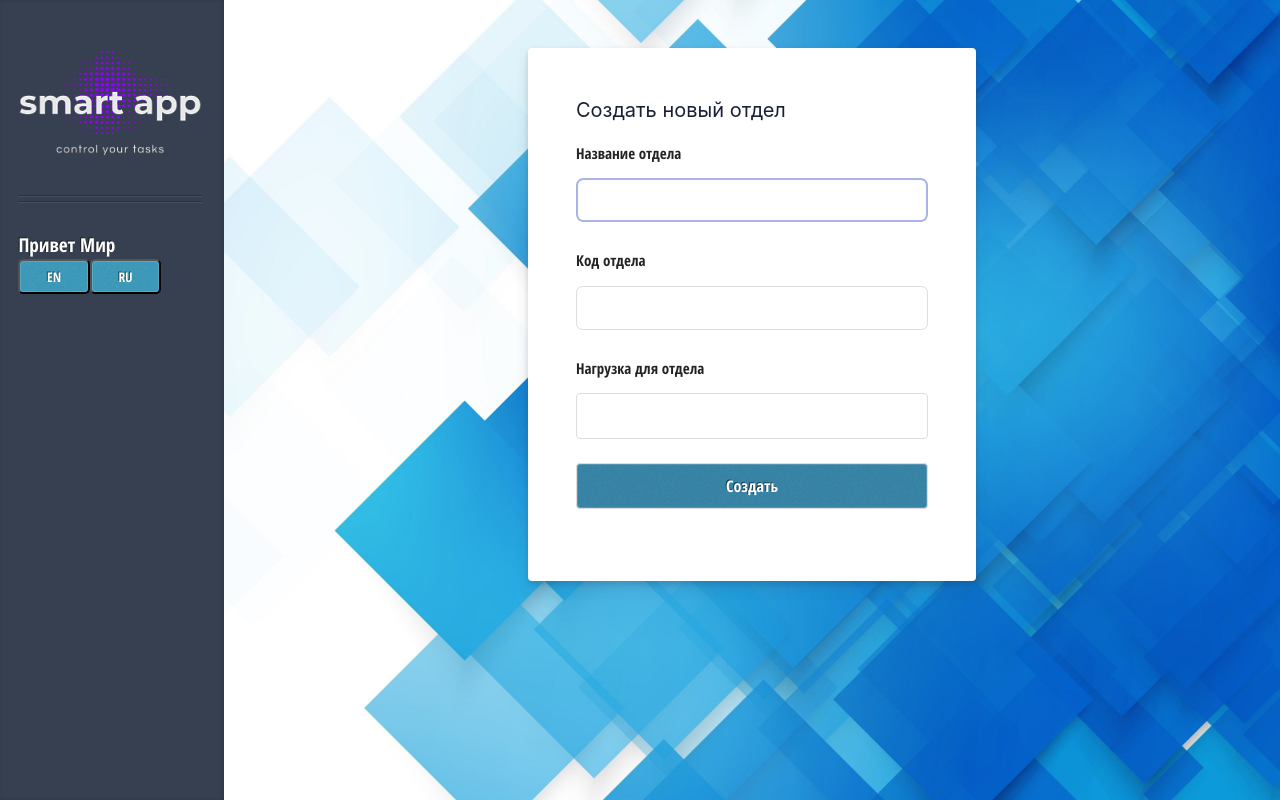
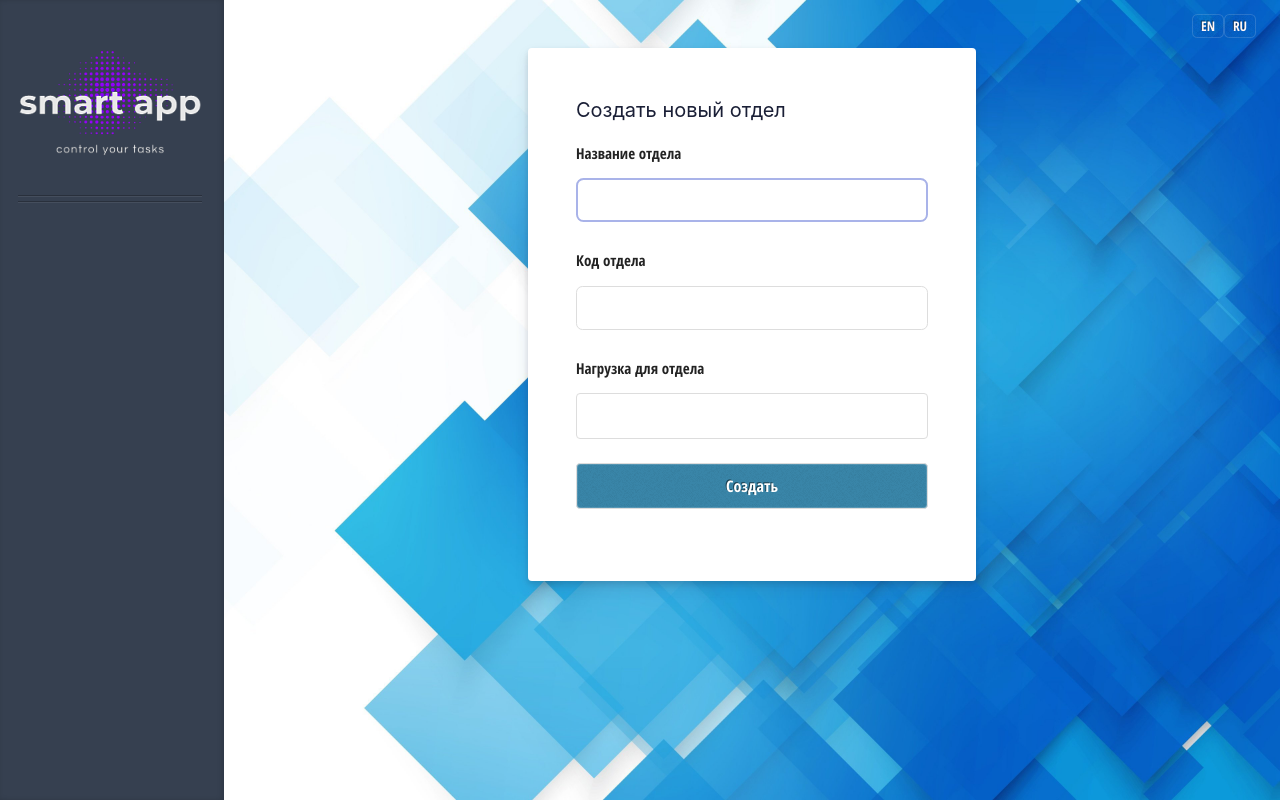
Before and after one commit to fsn79/SMART-APP, a React (Create React App) app in the folder frontend/: page /create-work-center in a window 1280 px wide. Built offline with nearby package versions, Linux system fonts and the light colour scheme.

Commit message:
btn leng

```diff
--- a/frontend/src/App.css
+++ b/frontend/src/App.css
@@ -864,3 +864,29 @@ form .work-center-select-wrapper select {
 .flex-3-2 div:last-child {
   width: 38%;
 }
+.button-lang {
+  position: absolute;
+  display: flex;
+  justify-content: space-between;
+  top: 0.85em;
+  right: 1.5em;
+  width:4rem;
+  height: 1.5rem;
+  padding: none;
+}
+.btn-lang {
+  width: 5rem;
+  background-color: rgba(0, 0, 0, 0);
+  color: rgb(255, 248, 248);
+  padding: 0px;
+  border: 0;
+  /* outline-color: none; */
+}
+.btn-lang:hover {
+  transition: 1s;
+  background-color: rgba(0, 0, 0, 0);
+  font-family: 'Open Sans Condensed', sans-serif;
+  color:rgb(255, 255, 255);
+  border: 0;
+  border: solid 1px #ddd;
+}
--- a/frontend/src/App.jsx
+++ b/frontend/src/App.jsx
@@ -16,6 +16,7 @@ import ListUsers from './components/admin/ListUsers.jsx';
 import ListWorkCenters from './components/admin/ListWorkCenters.jsx';
 import ListOrders from './components/manager/ListOrders.jsx';
 import ListItems from './components/manager/ListItems.jsx';
+import Header from './components/Header.jsx';
 
 function App() {
   // const { jobtitle } = useSelector((state) => state);
@@ -24,6 +25,7 @@ function App() {
       <BrowserRouter>
         <Sidebar />
         <div id='content'>
+          <Header />
           <div className='inner'>
             <Switch>
               <Route path='/' exact>
--- a/frontend/src/components/Header.jsx
+++ b/frontend/src/components/Header.jsx
@@ -5,10 +5,10 @@ function Header() {
   const [t, i18n] = useTranslation('global');
 
   return (
-    <div>
-      <h2>{t('header.hello-world')}</h2>
-      <button onClick={() => i18n.changeLanguage('en')}>EN</button>
-      <button onClick={() => i18n.changeLanguage('ru')}>RU</button>
+    <div className='button-lang'>
+      <h2>{t('')}</h2>
+      <button className='btn-lang' onClick={() => i18n.changeLanguage('en')}>EN</button>
+      <button className='btn-lang' onClick={() => i18n.changeLanguage('ru')}>RU</button>
     </div>
   );
 }
--- a/frontend/src/components/admin/CreateUser.jsx
+++ b/frontend/src/components/admin/CreateUser.jsx
@@ -1,5 +1,5 @@
 import React, { useEffect, useState } from 'react';
-import { useHistory } from 'react-router-dom';
+// import { useHistory } from 'react-router-dom';
 import { useTranslation } from 'react-i18next';
 import { useDispatch, useSelector } from 'react-redux';
 import { fetchJson } from '../../helpers/fetchJson.jsx';
@@ -12,7 +12,7 @@ function CreateUser() {
   const [t] = useTranslation('global');
   const { load, error, message } = useSelector((state) => state);
   const dispatch = useDispatch();
-  const history = useHistory();
+  // const history = useHistory();
   useEffect(() => {
     async function fetchAndSetWorkCenters() {
       const listWorkCenters = await fetchJson('/api/wc');
@@ -32,7 +32,10 @@ function CreateUser() {
       workcenterid: e.target.workcenter.value,
     };
     dispatch({ type: 'CREATE_USER_SAGA', payload });
-    history.push('/list-users');
+    if (!error) {
+      e.target.reset();
+    }
+    // history.push('/list-users');
   };
 
   return (
--- a/frontend/src/components/admin/CreateWorkCenter.jsx
+++ b/frontend/src/components/admin/CreateWorkCenter.jsx
@@ -1,10 +1,11 @@
-import { useDispatch } from 'react-redux';
-import { useHistory } from 'react-router-dom';
+import { useDispatch, useSelector } from 'react-redux';
+// import { useHistory } from 'react-router-dom';
 import { useTranslation } from 'react-i18next';
 
 function CreateWorkCenter() {
   const dispatch = useDispatch();
-  const history = useHistory();
+  // const history = useHistory();
+  const { error } = useSelector((state) => state);
   const [t] = useTranslation('global');
   const handleSubmitCenter = (e) => {
     e.preventDefault();
@@ -14,7 +15,10 @@ function CreateWorkCenter() {
       capacity: e.target.capacity.value,
     };
     dispatch({ type: 'WORK_CENTER', payload });
-    history.push('/edit-work-center');
+    // history.push('/edit-work-center');
+    if (!error) {
+      e.target.reset();
+    }
   };
   // Форма создания отдела
   return (
--- a/frontend/src/components/index/Login.jsx
+++ b/frontend/src/components/index/Login.jsx
@@ -1,5 +1,6 @@
-import React from 'react';
+import React, { useEffect, useState } from 'react';
 import { useTranslation } from 'react-i18next';
+import { useHistory } from 'react-router-dom';
 import { useDispatch, useSelector } from 'react-redux';
 // import { fetchJson } from '../../helpers/fetchJson.jsx';
 import Loader from '../../helpers/Loader.jsx';
@@ -7,9 +8,28 @@ import Output from '../../helpers/Output.jsx';
 
 function Login() {
   const dispatch = useDispatch();
-  const { load, error, message } = useSelector((state) => state);
+  const history = useHistory();
+  const {
+    load,
+    error,
+    message,
+    jobtitle,
+  } = useSelector((state) => state);
   const [t] = useTranslation('global');
-
+  /* eslint-disable */
+  const [jobtitle1, setJobtitle1] = useState(jobtitle);
+  useEffect(() => {
+    setJobtitle1(jobtitle);
+    if (jobtitle === 'admin') {
+      history.push('/list-users');
+    }
+    if (jobtitle === 'Manager') {
+      history.push('/edit-order');
+    }
+    if (jobtitle === 'Worker') {
+      history.push('/orders');
+    }
+  }, [jobtitle]);
   // Форма авторизации
   const handleLogin = (e) => {
     e.preventDefault();
--- a/frontend/src/components/manager/CreateItem.jsx
+++ b/frontend/src/components/manager/CreateItem.jsx
@@ -1,5 +1,5 @@
 import { useEffect } from 'react';
-import { useHistory } from 'react-router-dom';
+// import { useHistory } from 'react-router-dom';
 import { useDispatch, useSelector } from 'react-redux';
 import { useTranslation } from 'react-i18next';
 import Loader from '../../helpers/Loader.jsx';
@@ -9,7 +9,7 @@ function CreateItem() {
   // Форма создания продукта
   const [t] = useTranslation('global');
   const dispatch = useDispatch();
-  const history = useHistory();
+  // const history = useHistory();
   const { load, message, error } = useSelector((store) => store);
   const count = [1, 2, 3];
   const centers = useSelector((state) => state.workCenterList);
@@ -33,7 +33,9 @@ function CreateItem() {
       cycletime3: e.target.cycletime3.value,
     };
     dispatch({ type: 'CREATE_ITEM_SAGA', payload });
-    history.push('/edit-item');
+    if (!error) {
+      e.target.reset();
+    }
   };
 
   return (
--- a/frontend/src/components/manager/CreateOrder.jsx
+++ b/frontend/src/components/manager/CreateOrder.jsx
@@ -1,5 +1,5 @@
 import { useEffect } from 'react';
-import { useHistory } from 'react-router-dom';
+// import { useHistory } from 'react-router-dom';
 import { useDispatch, useSelector } from 'react-redux';
 import { useTranslation } from 'react-i18next';
 import Loader from '../../helpers/Loader.jsx';
@@ -9,7 +9,7 @@ function CreateOrder() {
   const [t] = useTranslation('global');
   // Форма создания задачи
   const dispatch = useDispatch();
-  const history = useHistory();
+  // const history = useHistory();
   // eslint-disable-next-line object-curly-newline
   const { itemList, load, message, error } = useSelector((store) => store);
   useEffect(() => {
@@ -33,7 +33,10 @@ function CreateOrder() {
       priority: priority.value,
     };
     dispatch({ type: 'CREATE_ORDER_SAGA', payload });
-    history.push('/orders');
+    // history.push('/orders');
+    if (!error) {
+      e.target.reset();
+    }
   };
   return (
     <div className='flex-direction--column formbg padding-horizontal--48'>
--- a/frontend/src/components/sidebar/Sidebar.jsx
+++ b/frontend/src/components/sidebar/Sidebar.jsx
@@ -1,6 +1,6 @@
 import Logo from './Logo.jsx';
 import Navigation from './Navigation.jsx';
-import Header from '../Header.jsx';
+// import Header from '../Header.jsx';
 
 function Sidebar() {
   // Боковая панель
@@ -8,7 +8,6 @@ function Sidebar() {
     <div id="sidebar">
       <Logo />
       <Navigation />
-      <Header />
     </div>
   );
 }
```
Also changed, not shown: 1 other file (tests, documents, lock files or other folders).
